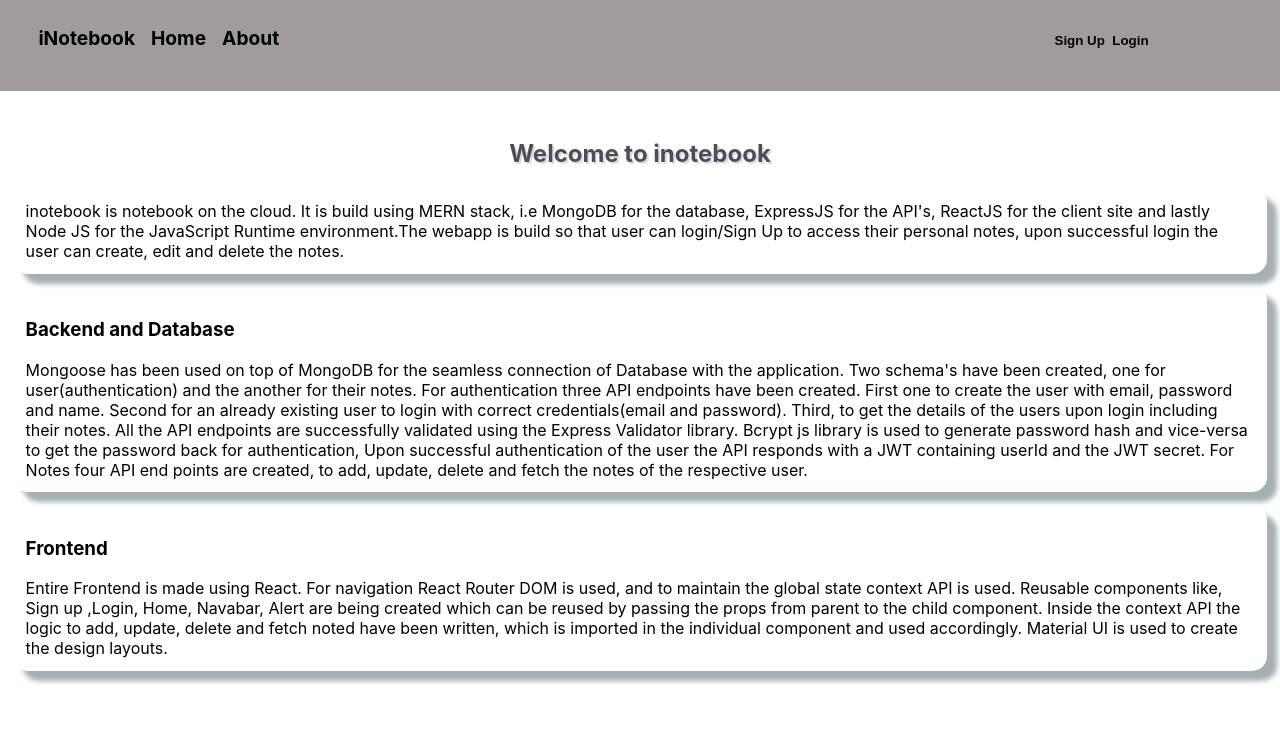
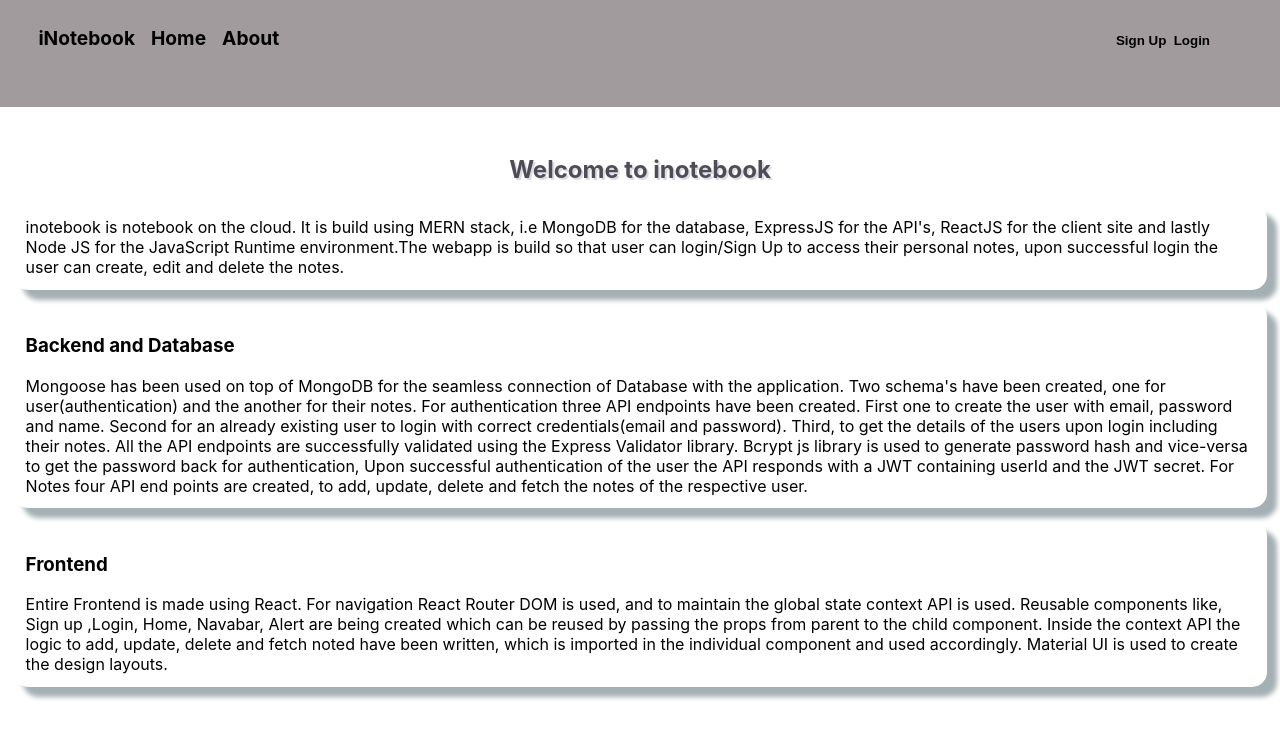
Before and after one commit to 09SinghAnkita/inoteBook_Frontend, a React (Create React App) app: page / in a window 1280 px wide. Shown: the top 738 px of the page. Built offline with nearby package versions, Linux system fonts and the light colour scheme.

Commit message:
Update style.css

```diff
--- a/src/components/style.css
+++ b/src/components/style.css
@@ -62,7 +62,7 @@
     background-color: #a19b9d;
     display: flex;
     flex-direction: row;
-    height: 5vh;
+    height: 7vh;
     gap: 1rem;
     padding: 2% 1% 2% 3%;
     font-weight: bolder;
@@ -88,7 +88,7 @@
     /* box-shadow: 5px 5px 2px rgb(104 111 114); */
 }
 .blank{
-    width: 60%;
+    width: 65%;
 }
 .link{
     color: black !important;
```
